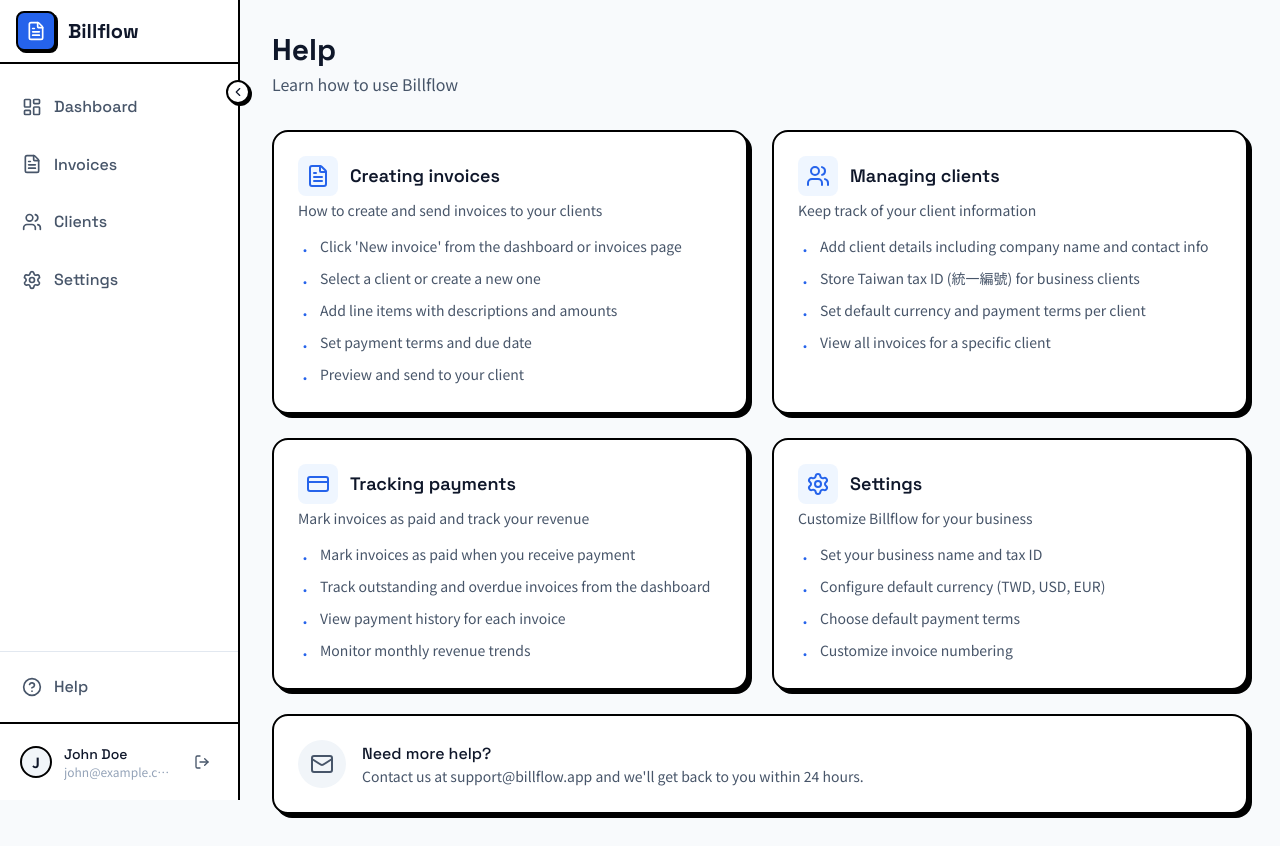
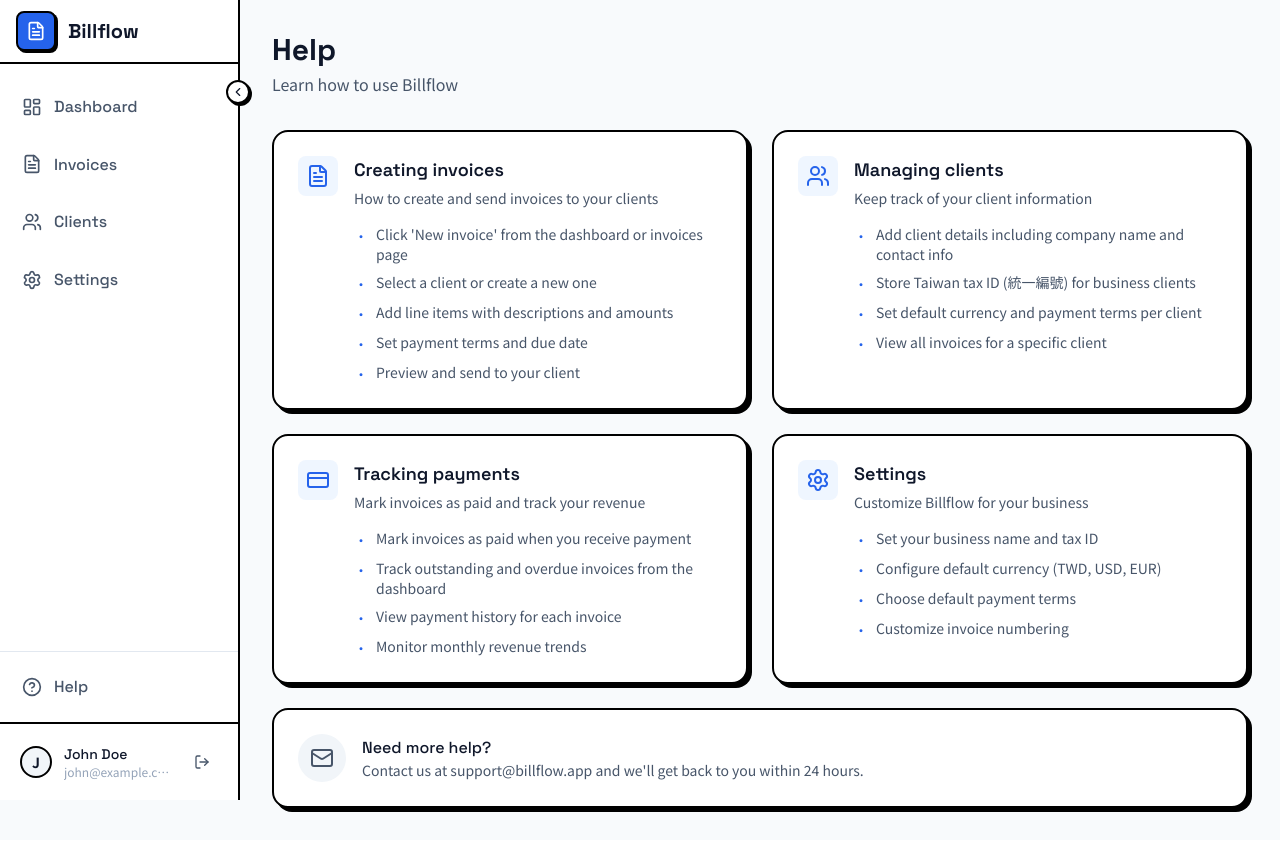
Before and after one commit to Njhhjjjhy/billflow, a Next.js app: page /app/help in a window 1280 px wide. Built offline with nearby package versions, Linux system fonts and the light colour scheme.

Commit message:
fix: TypeScript error in Help page

```diff
--- a/src/app/app/help/page.tsx
+++ b/src/app/app/help/page.tsx
@@ -2,7 +2,7 @@
 
 import { Mail, FileText, Users, CreditCard, Settings } from "lucide-react";
 import { PageTransition, PageHeader } from "@/components/layout";
-import { Card, CardHeader, CardContent } from "@/components/ui";
+import { Card, CardContent } from "@/components/ui";
 
 interface HelpTopic {
   title: string;
@@ -70,25 +70,30 @@
       <div className="grid grid-cols-1 tablet:grid-cols-2 gap-6">
         {helpTopics.map((topic) => (
           <Card key={topic.title}>
-            <CardHeader
-              title={
-                <div className="flex items-center gap-3">
-                  <div className="w-10 h-10 bg-[var(--color-primary-50)] rounded-lg flex items-center justify-center text-[var(--color-primary-600)]">
-                    {topic.icon}
-                  </div>
-                  <span>{topic.title}</span>
+            <CardContent>
+              <div className="flex items-start gap-4 mb-4">
+                <div className="w-10 h-10 bg-[var(--color-primary-50)] rounded-lg flex items-center justify-center text-[var(--color-primary-600)] flex-shrink-0">
+                  {topic.icon}
                 </div>
-              }
-              description={topic.description}
-            />
-            <CardContent>
-              <ul className="space-y-2">
+                <div>
+                  <h3
+                    className="text-lg font-semibold text-[var(--color-text-primary)]"
+                    style={{ fontFamily: "var(--font-display)" }}
+                  >
+                    {topic.title}
+                  </h3>
+                  <p className="text-sm text-[var(--color-text-secondary)] mt-1">
+                    {topic.description}
+                  </p>
+                </div>
+              </div>
+              <ul className="space-y-2 ml-14">
                 {topic.items.map((item, index) => (
                   <li
                     key={index}
                     className="flex items-start gap-2 text-sm text-[var(--color-text-secondary)]"
                   >
-                    <span className="text-[var(--color-primary-600)] mt-1">•</span>
+                    <span className="text-[var(--color-primary-600)] mt-0.5">•</span>
                     {item}
                   </li>
                 ))}
```
